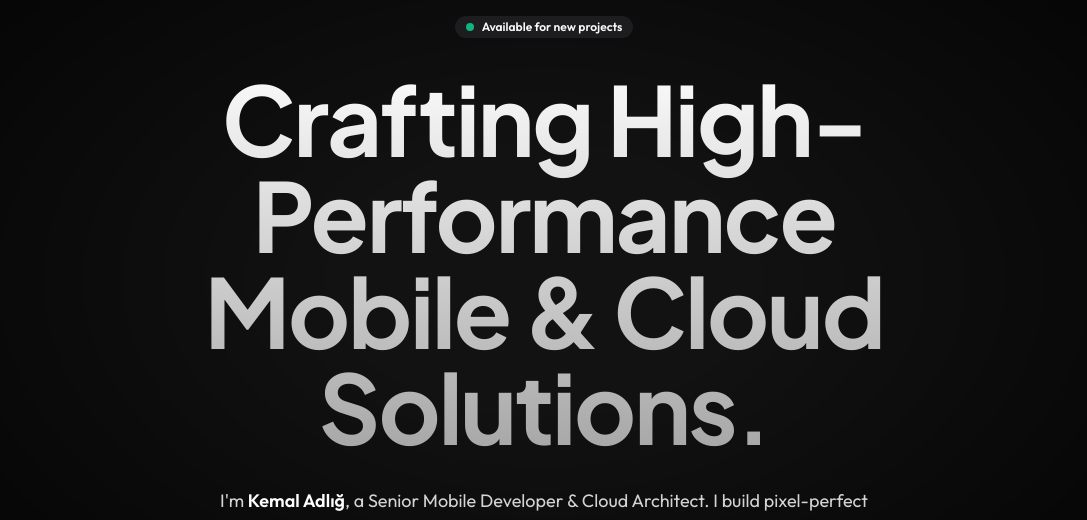
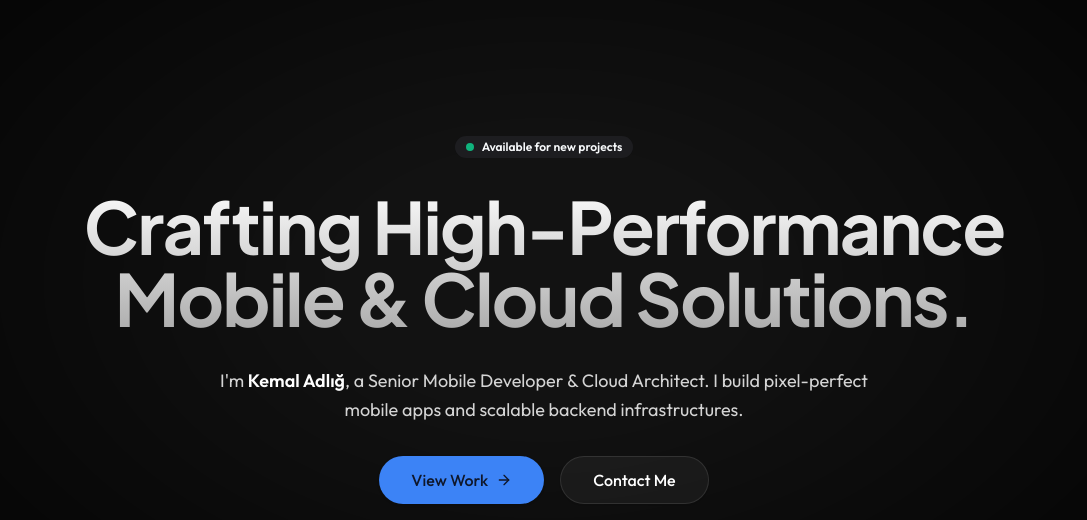
Before and after one commit to kemaladlig/blog-kemaladlig, a Next.js app: page / in a window 1280 px wide. Shown: the part 120-640 px from the top of the page, without its empty margins (96-1183 px from the left). Built offline with nearby package versions, Linux system fonts and the light colour scheme; no server answers.

Commit message:
style: revert hero heading size to 7xl

```diff
--- a/src/components/home/hero.tsx
+++ b/src/components/home/hero.tsx
@@ -28,7 +28,7 @@
                         Available for new projects
                     </div>
 
-                    <h1 className="text-4xl md:text-8xl font-bold bg-clip-text text-transparent bg-gradient-to-b from-neutral-900 to-neutral-600 dark:from-neutral-50 dark:to-neutral-400 bg-opacity-50 font-heading tracking-tight pb-4">
+                    <h1 className="text-4xl md:text-7xl font-bold bg-clip-text text-transparent bg-gradient-to-b from-neutral-900 to-neutral-600 dark:from-neutral-50 dark:to-neutral-400 bg-opacity-50 font-heading tracking-tight pb-4">
                         Crafting High-Performance <br /> Mobile & Cloud Solutions.
                     </h1>
                     <p className="mt-4 font-normal text-lg text-neutral-600 dark:text-neutral-300 max-w-2xl mx-auto leading-relaxed">
```
